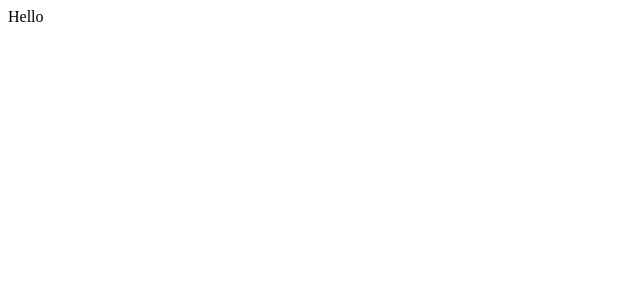
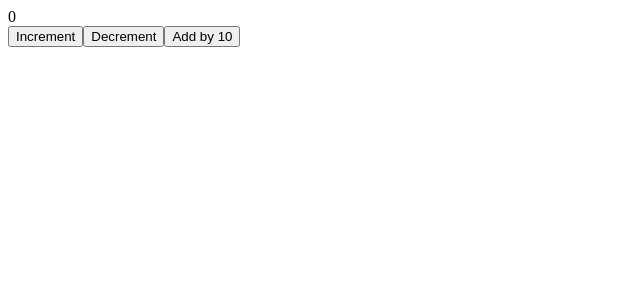
Before and after one commit to Vivek-Vishwakarma/react-ecomm, a React (Create React App) app: page / in a window 1280 px wide. Shown: the top 300 px of the page, without its empty margins (0-640 px from the left). Built offline with nearby package versions, Linux system fonts and the light colour scheme.

Commit message:
added redux basic

```diff
--- a/package.json
+++ b/package.json
@@ -3,6 +3,7 @@
   "version": "0.1.0",
   "private": true,
   "dependencies": {
+    "@reduxjs/toolkit": "^1.8.2",
     "@testing-library/jest-dom": "^5.16.3",
     "@testing-library/react": "^12.1.4",
     "@testing-library/user-event": "^13.5.0",
--- a/src/App.js
+++ b/src/App.js
@@ -1,9 +1,28 @@
  // eslint-disable-next-line
 import React from 'react';
+import { useSelector, useDispatch } from 'react-redux';
+
+
 function App() {
+  const counter = useSelector((state) => state.counter)
+  const dispatch = useDispatch()
+  const inc = () =>{
+    dispatch({type : "INC"})
+  }
+  const dec = () =>{
+    dispatch({type : "DEC"})
+  }
+  const add = () => {
+    dispatch({type : "ADD", payload : 10})
+  }
+
   return (
     <>
-      Hello
+      {counter}
+      <br />
+      <button onClick={inc}>Increment</button>
+      <button onClick={dec}>Decrement</button>
+      <button onClick={add}>Add by 10</button>
     </>
   );
 }
--- a/src/index.js
+++ b/src/index.js
@@ -1,13 +1,14 @@
-import React from 'react';
-import ReactDOM from 'react-dom';
-import App from './App';
+import React from "react";
+import ReactDOM from "react-dom";
+import App from "./App";
+import { Provider } from "react-redux";
+import store from "./store/index"
+ReactDOM.render(
+  <Provider store={store}>
+    <React.StrictMode>
+      <App />
+    </React.StrictMode>
+  </Provider>,
 
-
-ReactDOM.render(
-  <React.StrictMode>
-
-      <App />
-
-  </React.StrictMode>,
-  document.getElementById('root')
+  document.getElementById("root")
 );
--- /dev/null
+++ b/src/store/index.js
@@ -0,0 +1,17 @@
+import { createStore } from "redux";
+
+const reduxFunction = (state = { counter: 0 }, action) => {
+    if (action.type === "INC") {
+        return { counter : state.counter + 1}
+    }
+    if (action.type === "DEC") {
+        return { counter : state.counter - 1}
+    }
+    if (action.type === "ADD") {
+        return { counter : state.counter + action.payload}
+    }
+    return state
+};
+
+const store = createStore(reduxFunction);
+export default store
```
Also changed, not shown: 1 other file (tests, documents, lock files or other folders).
